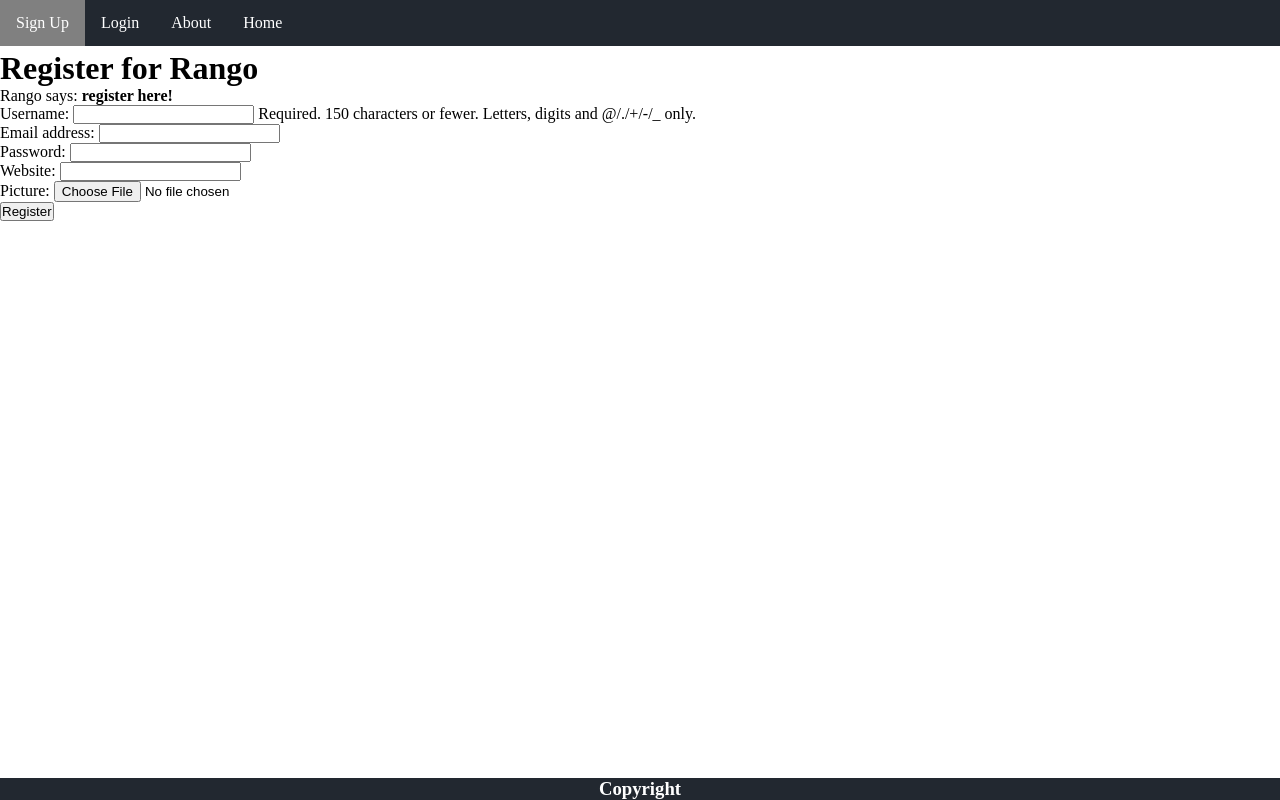
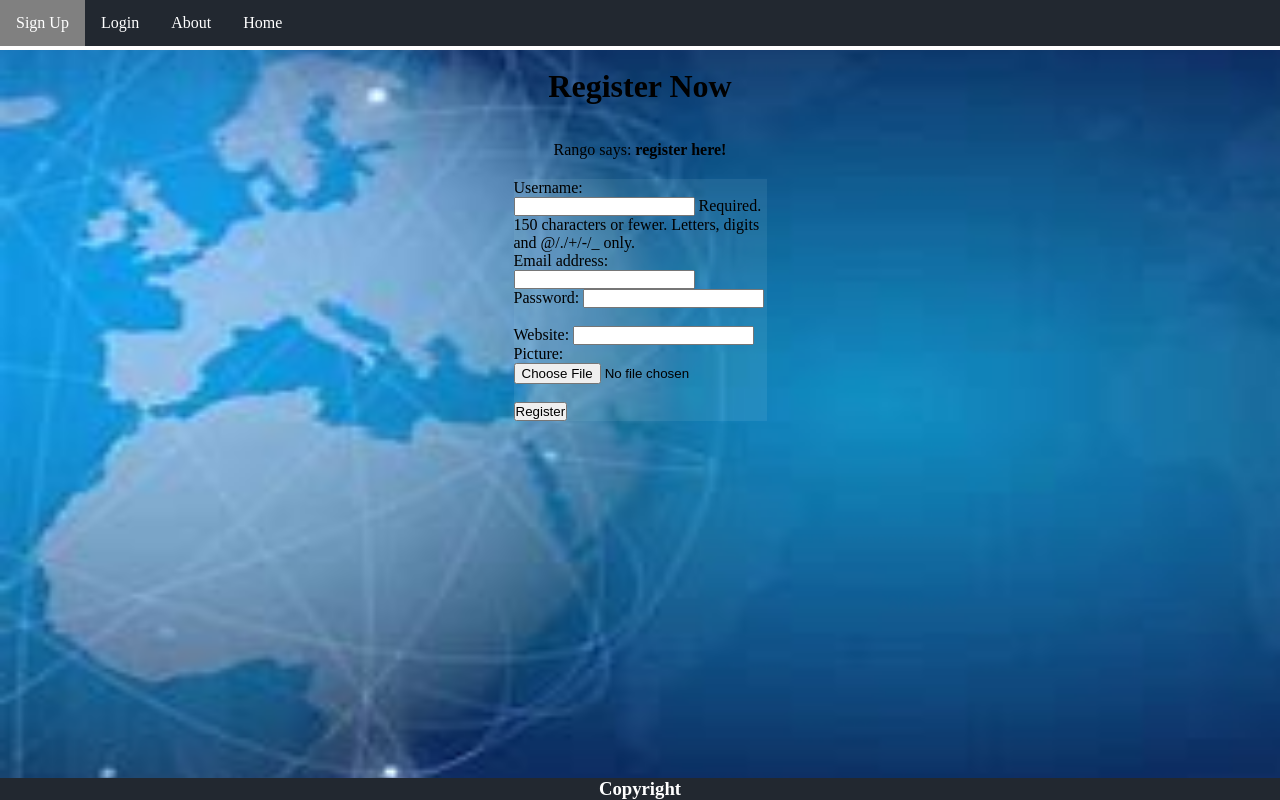
Before and after one commit to yongyanLin07/BetterCoder, a Django app: page /rango/register/ in a window 1280 px wide. Run offline with Django 3.2, Linux system fonts and the light colour scheme; data that the repository does not hold is empty.

Commit message:
Update register page

```diff
--- /dev/null
+++ b/static/css/register.css
@@ -0,0 +1,19 @@
+.register{
+    width: 100%;
+    text-align: center;
+}
+.user{
+    background-color: rgb(180, 225, 233, 0.1);
+    position: relative;
+    margin: 0 auto;
+    top: 20px;
+    width: min-content;
+    height: min-content;
+}
+.register_bgimg{
+    position: fixed;
+    z-index: -1;
+    top:0;
+    width: 100%;
+    height: 100%;
+}
--- a/templates/rango/register.html
+++ b/templates/rango/register.html
@@ -6,17 +6,29 @@
 {% endblock %}
 
 {% block body_block %}
-<h1>Register for Rango</h1>
+<link rel="stylesheet" type="text/css" href="/static/css/register.css">
+<div class="register">
+    <br />
+    <h1>Register Now</h1><br /><br />
     {% if registered %}
-Rango says: <strong>thank you for registering!</strong>
+    Please <strong>thank you for registering!</strong>
     <a href="{%url 'rango:index' %}">Return to the homepage.</a>
     {% else %}
     Rango says: <strong>register here!</strong><br />
+</div>
+
+<div class="user">
     <form id="user_form" method="post" action="{% url 'rango:register' %}" enctype="multipart/form-data">
         {% csrf_token %}
-    {{ user_form.as_p }}
-    {{ profile_form.as_p }}
+        {{ user_form.as_p }}<br />
+        {{ profile_form.as_p }}<br />
         <input type="submit" name="submit" value="Register" />
     </form>
+</div>
+
+
+<div class="register_bgimg">
+    <img src="{% static 'images/Register.jpg' %}" alt="Register" width="100%" height="100%"/>
+</div>
 {% endif %}
 {% endblock %}
```
Also changed, not shown: static/images/Register.jpg (added). Lines whose indentation alone changed are shown as unchanged.
